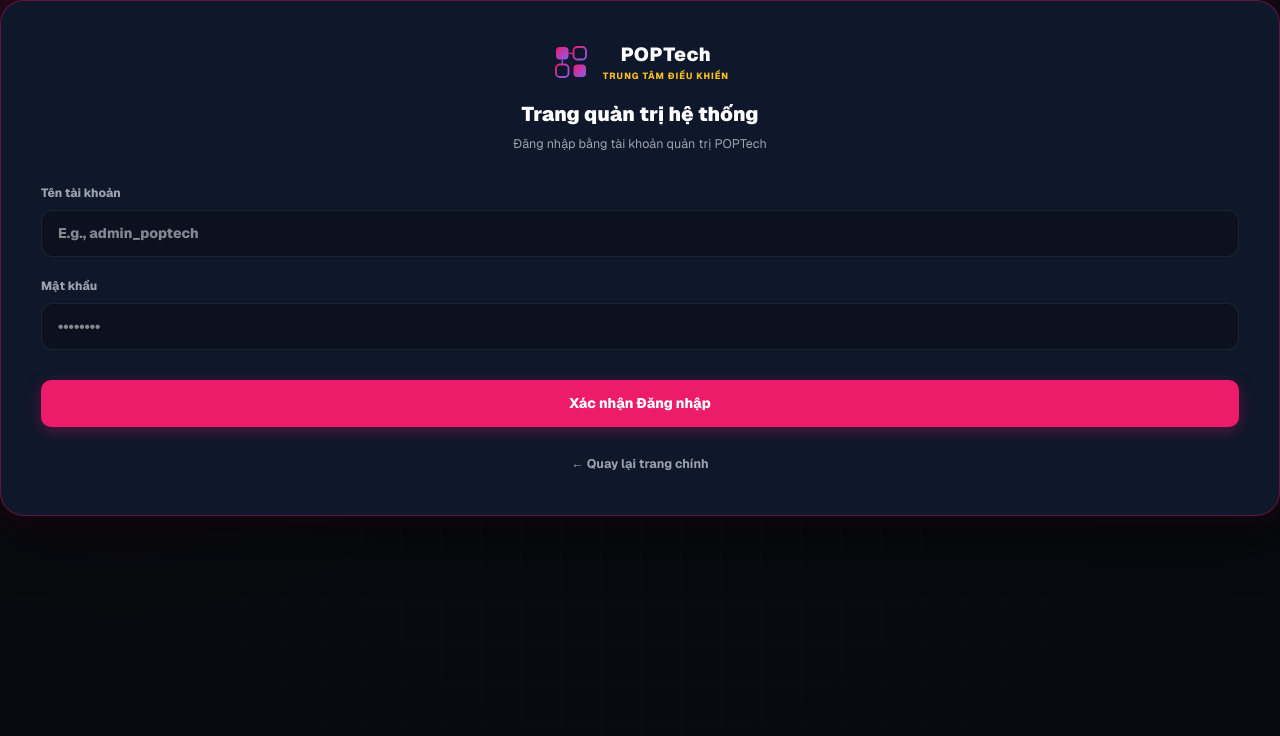
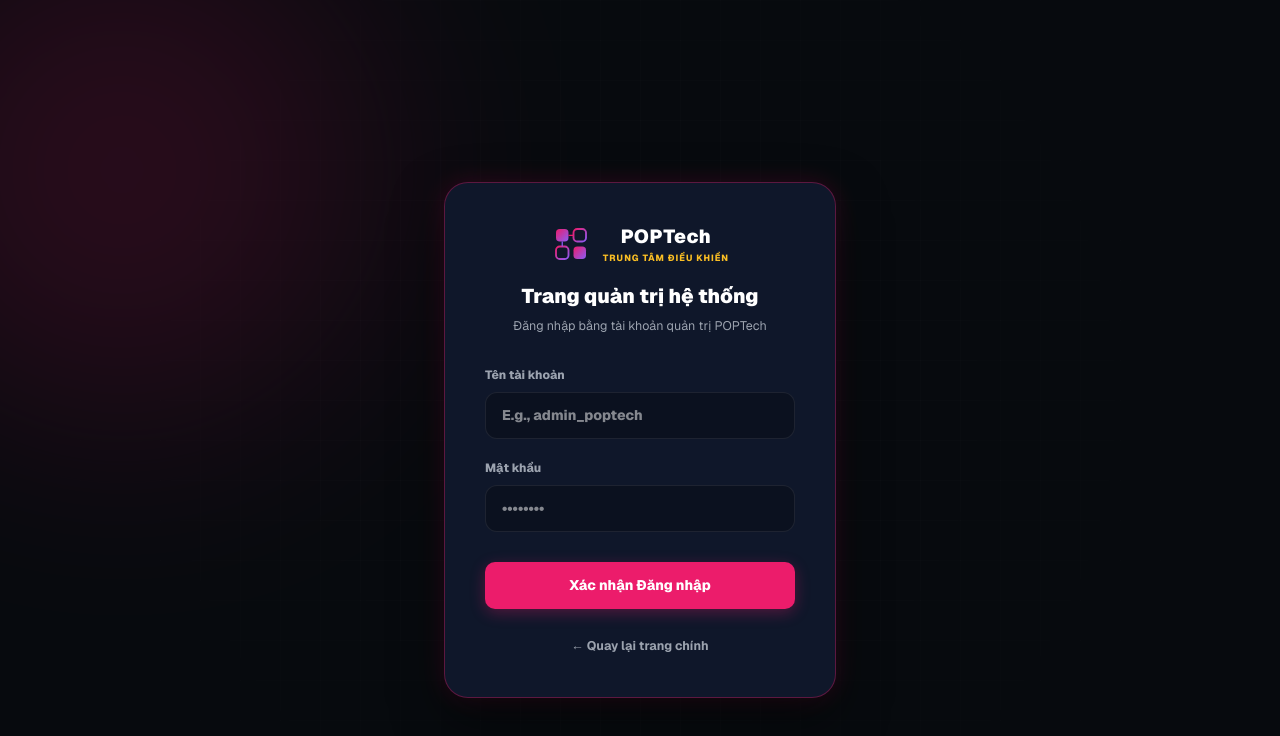
Before and after one commit to phuckhuenguyen216-byte/Central_Support, a Next.js app: page /admin in a window 1280 px wide. Shown: the top 736 px of the page. Built offline with nearby package versions, Linux system fonts and the light colour scheme.

Commit message:
style: fix admin login card width and centered alignment

```diff
--- a/app/admin/page.tsx
+++ b/app/admin/page.tsx
@@ -336,11 +336,11 @@ export default function AdminPage() {
   // 1. RENDER ADMIN LOGIN PAGE (If not authenticated)
   if (!isLoggedIn) {
     return (
-      <div className="portalPageWrapper adminLoginPage">
+      <div className="portalPageWrapper loginScreen">
         <div className="portalBgGrid" />
         <div className="portalBgGlow pg1" />
 
-        <div className="loginContainer">
+        <div className="loginCardContainer">
           <div className="loginCard">
             <div className="loginCardHeader">
               <Logo />
```
